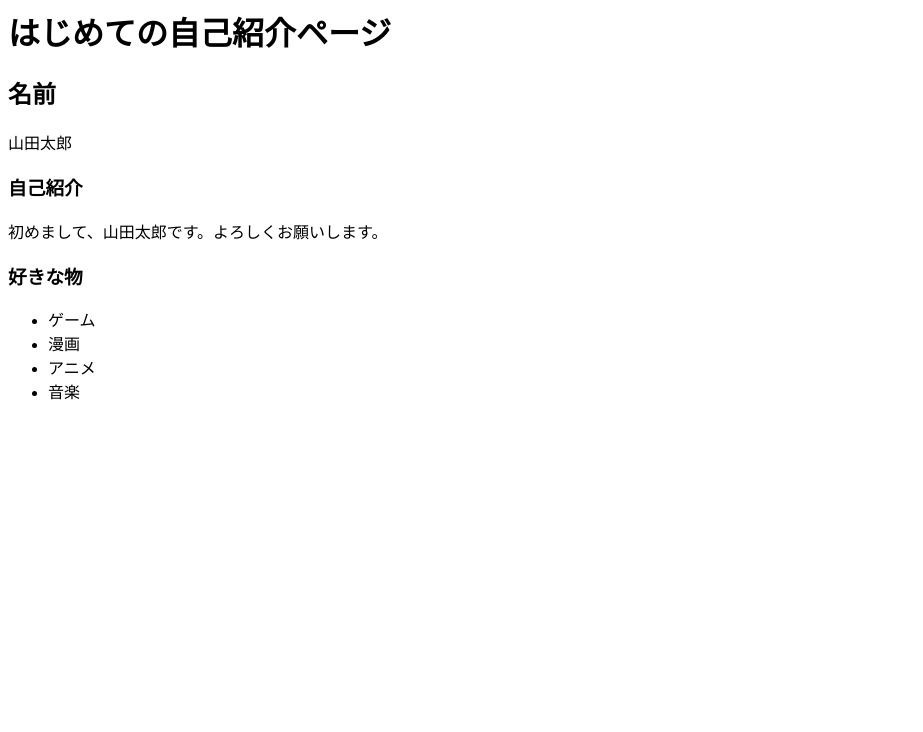
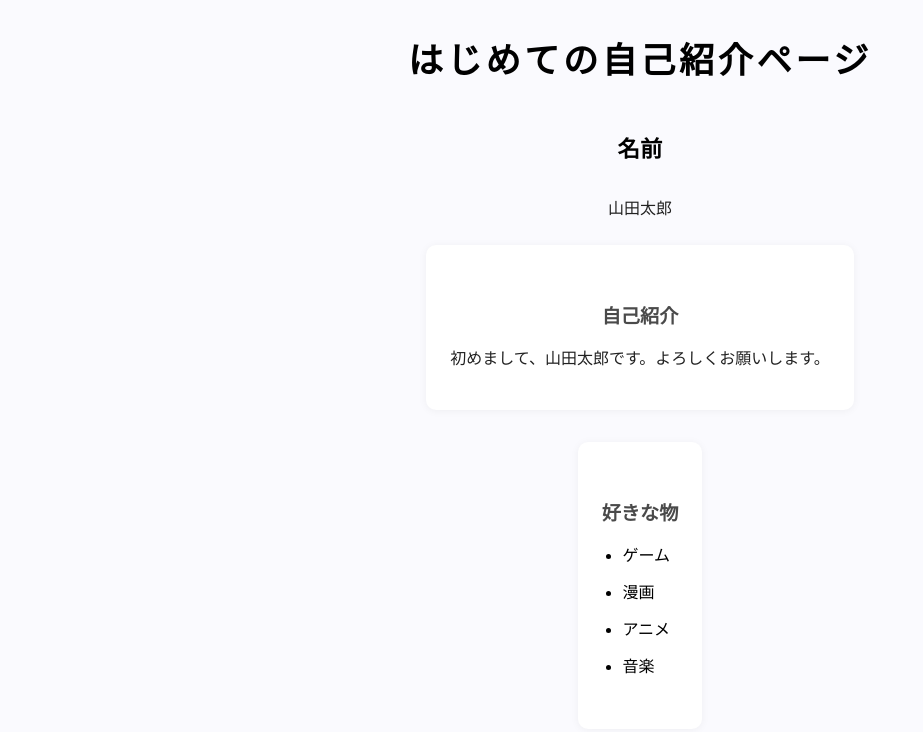
Before and after one commit to natsuhinitta/my---profile, a plain HTML site: page index.html in a window 1280 px wide. Shown: the whole page, without its empty margins (0-923 px from the left). Drawn offline with Linux system fonts and the light colour scheme.

Commit message:
CSSで見た目を整えた

```diff
--- a/index.html
+++ b/index.html
@@ -4,6 +4,7 @@
 <head>
   <meta charset="UTF-8">
   <title>自己紹介</title>
+  <link rel="stylesheet" href="style.css">
 </head>
 <body>
   <h2>名前</h2>
--- /dev/null
+++ b/style.css
@@ -0,0 +1,62 @@
+body {
+  font-family: "Yu Gothic", "YuGothic", "Meiryo", "ヒラギノ角ゴ ProN", "Hiragino Kaku Gothic ProN", sans-serif;
+  margin: 0;
+  padding: 0;
+  min-height: 100vh;
+  background: #fafafe;
+  display: flex;
+  flex-direction: column;
+  align-items: center;
+  justify-content: flex-start;
+}
+
+h1, h2, h3 {
+  text-align: center;
+  margin-top: 2rem;
+  margin-bottom: 1rem;
+}
+
+h1 {
+  font-size: 2.2rem;
+  letter-spacing: .1em;
+}
+
+h2 {
+  font-size: 1.4rem;
+}
+
+h3 {
+  font-size: 1.2rem;
+  color: #4a4a4a;
+}
+
+section, p, ul {
+  max-width: 500px;
+  margin-left: auto;
+  margin-right: auto;
+  margin-bottom: 2rem;
+}
+
+section {
+  background: #fff;
+  border-radius: 10px;
+  box-shadow: 0 1px 8px rgba(0,0,0,0.05);
+  padding: 1.5rem 1.5rem 1rem 1.5rem;
+}
+
+ul {
+  padding-left: 1.3em;
+}
+
+li {
+  margin-bottom: 0.5em;
+  font-size: 1em;
+  line-height: 1.8;
+}
+
+p {
+  font-size: 1rem;
+  line-height: 1.7;
+  color: #222;
+  margin-bottom: 1.4rem;
+}
```
